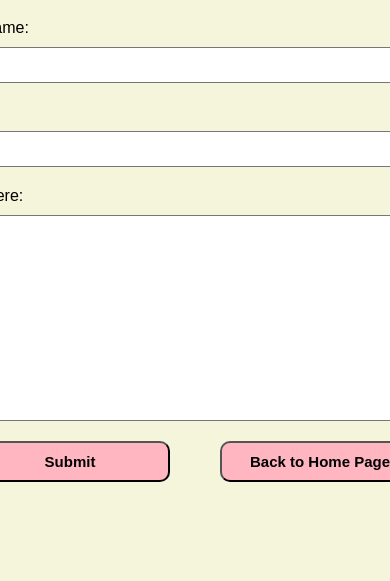
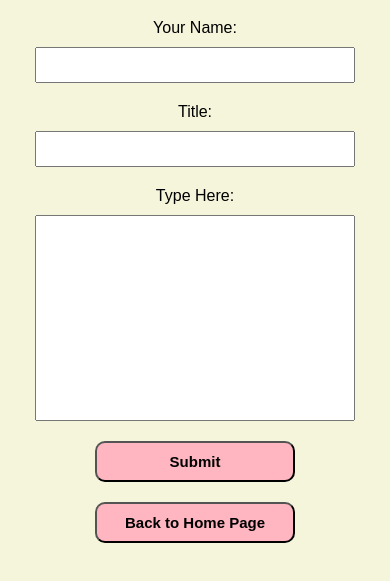
Before and after one commit to rahsunk/firebase, a plain HTML site: page createBlog.html in a window 390 px wide. Shown: the part 69-650 px from the top of the page. Drawn offline with Linux system fonts and the light colour scheme.

Commit message:
Added responsive design and links

```diff
--- a/createBlog.html
+++ b/createBlog.html
@@ -23,7 +23,7 @@
 
         <div id="buttons">
             <button id="submitBtn">Submit</button>
-            <button id="backHome" href="">Back to Home Page</button>
+            <button id="backHome" href="https://rahsunk.github.io/firebase/">Back to Home Page</button>
         </div>
     </form>
 </body>
--- a/style.css
+++ b/style.css
@@ -57,3 +57,26 @@ button{
     border: 1px black solid;
     padding:10px;
 }
+
+@media(max-width:1030px){
+    #posts{
+        width:80vw;
+    }
+    #buttons{
+        flex-direction: column;
+        /* justify-content: space-around; */
+    }
+    .txtBox, #text{
+        width:80vw;
+    }
+    body{
+        align-items: center;
+    }
+    #maker{
+        display: flex;
+        align-items: center;
+    }
+    #submitBtn{
+        margin-bottom: 20px;
+    }
+}
```
Also changed, not shown: index.html (+1 -1 lines).
